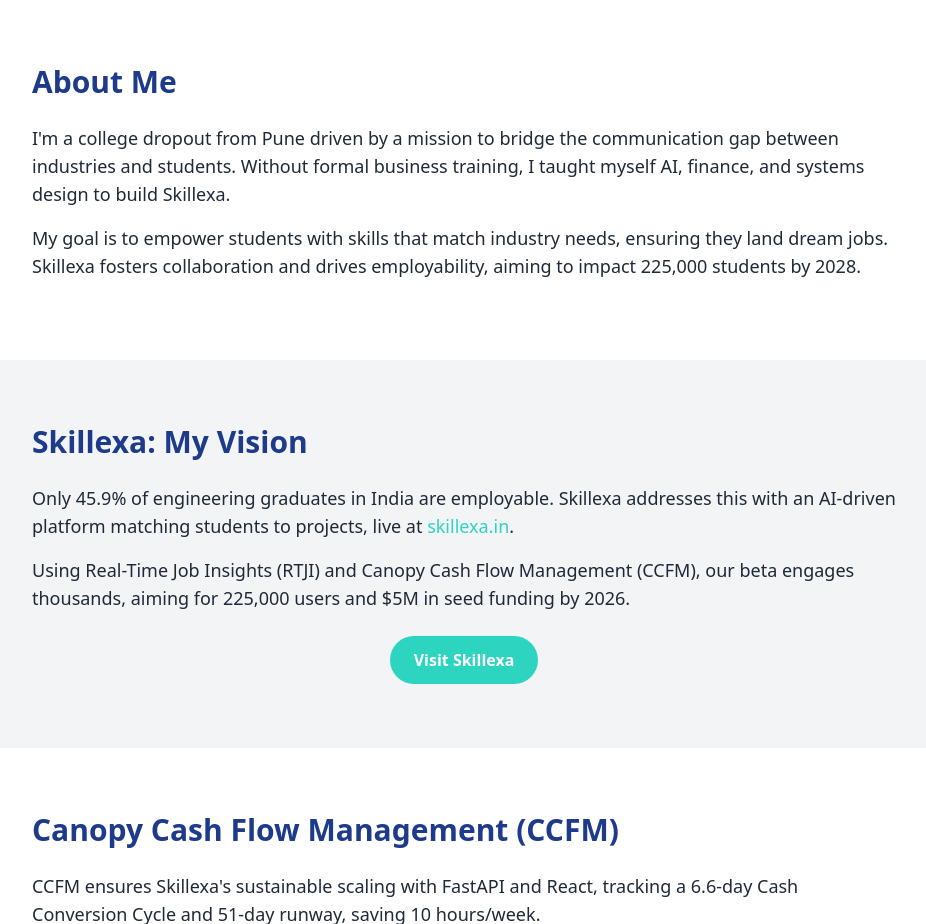
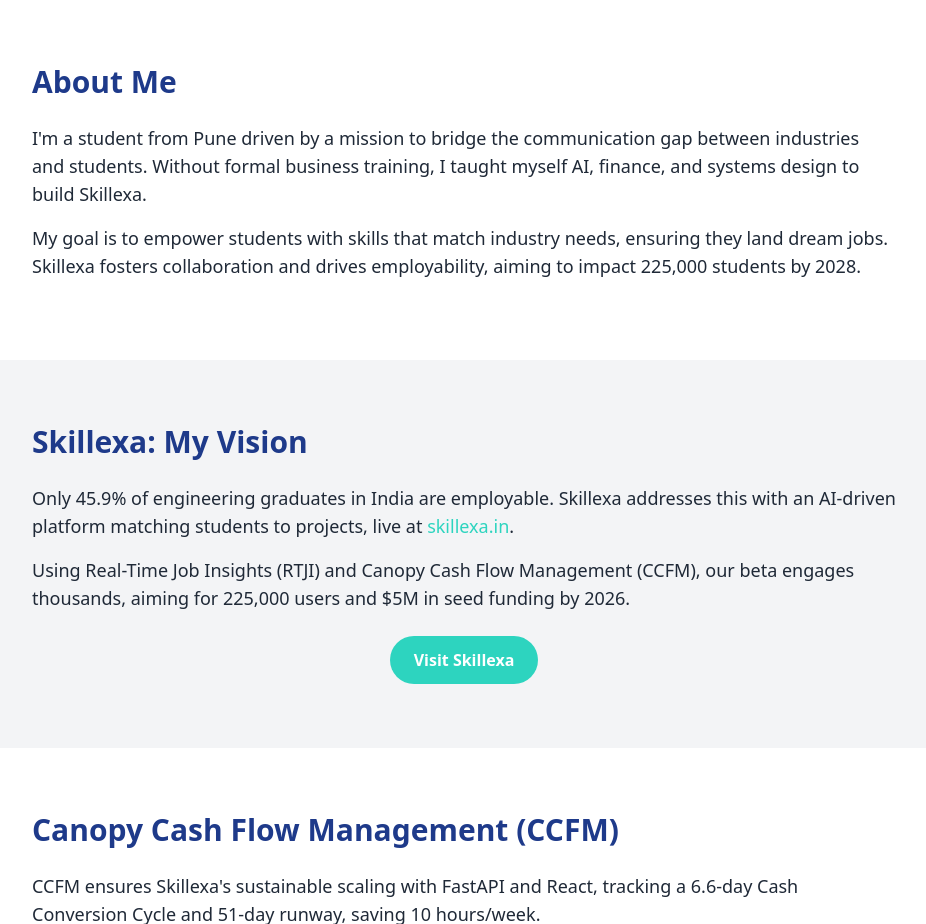
Before and after one commit to Sarang-droid/PORTFOLIO-, a plain HTML site: page public/index.html in a window 1280 px wide. Shown: the part 800-1724 px from the top of the page, without its empty margins (176-1102 px from the left). Drawn offline with nearby package versions, Linux system fonts and the light colour scheme.

```diff
--- a/public/index.html
+++ b/public/index.html
@@ -185,7 +185,7 @@
     <section id="about" class="py-16 bg-white">
         <div class="max-w-4xl mx-auto px-4 fade-in">
             <h2 class="text-3xl font-bold text-[var(--skill-blue)] mb-6">About Me</h2>
-            <p class="text-lg mb-4">I'm a college dropout from Pune driven by a mission to bridge the communication gap between industries and students. Without formal business training, I taught myself AI, finance, and systems design to build Skillexa.</p>
+            <p class="text-lg mb-4">I'm a student from Pune driven by a mission to bridge the communication gap between industries and students. Without formal business training, I taught myself AI, finance, and systems design to build Skillexa.</p>
             <p class="text-lg mb-4">My goal is to empower students with skills that match industry needs, ensuring they land dream jobs. Skillexa fosters collaboration and drives employability, aiming to impact 225,000 students by 2028.</p>
         </div>
     </section>
```
